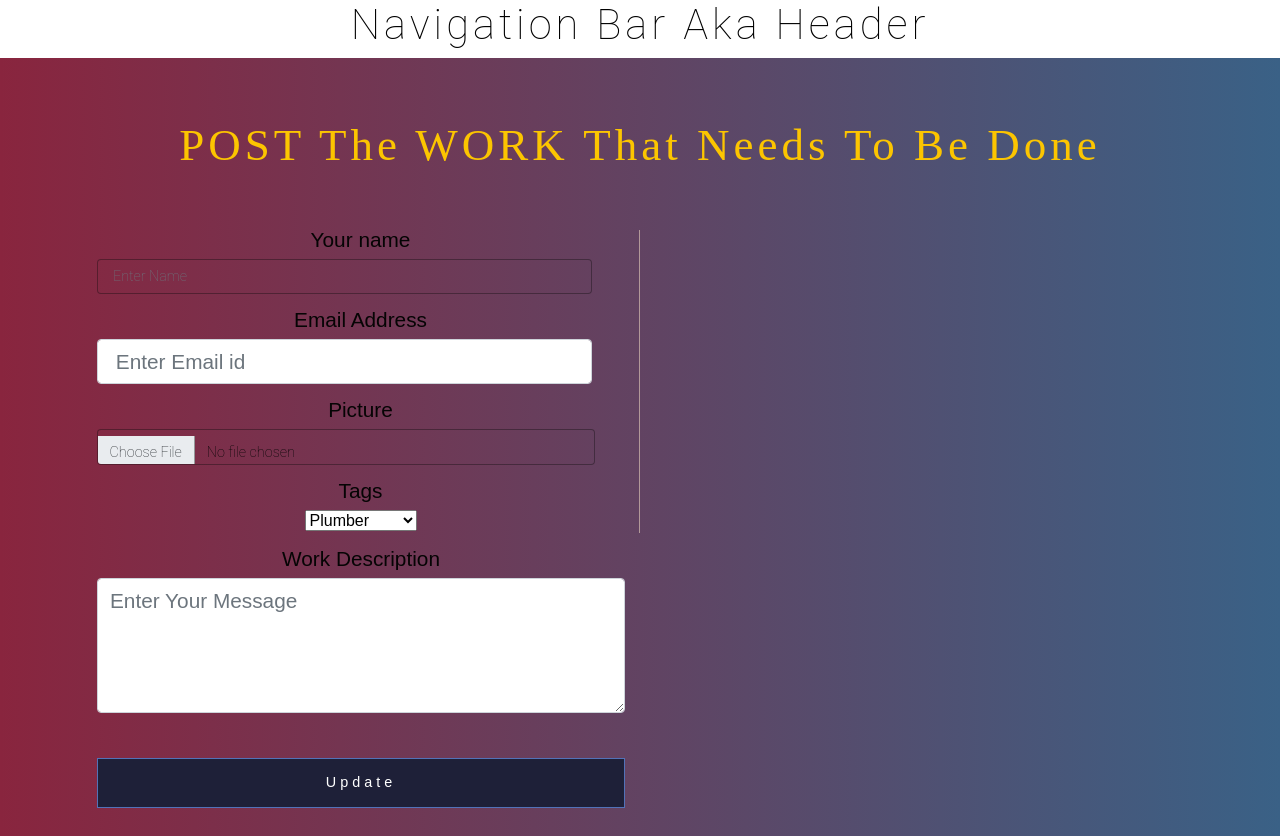
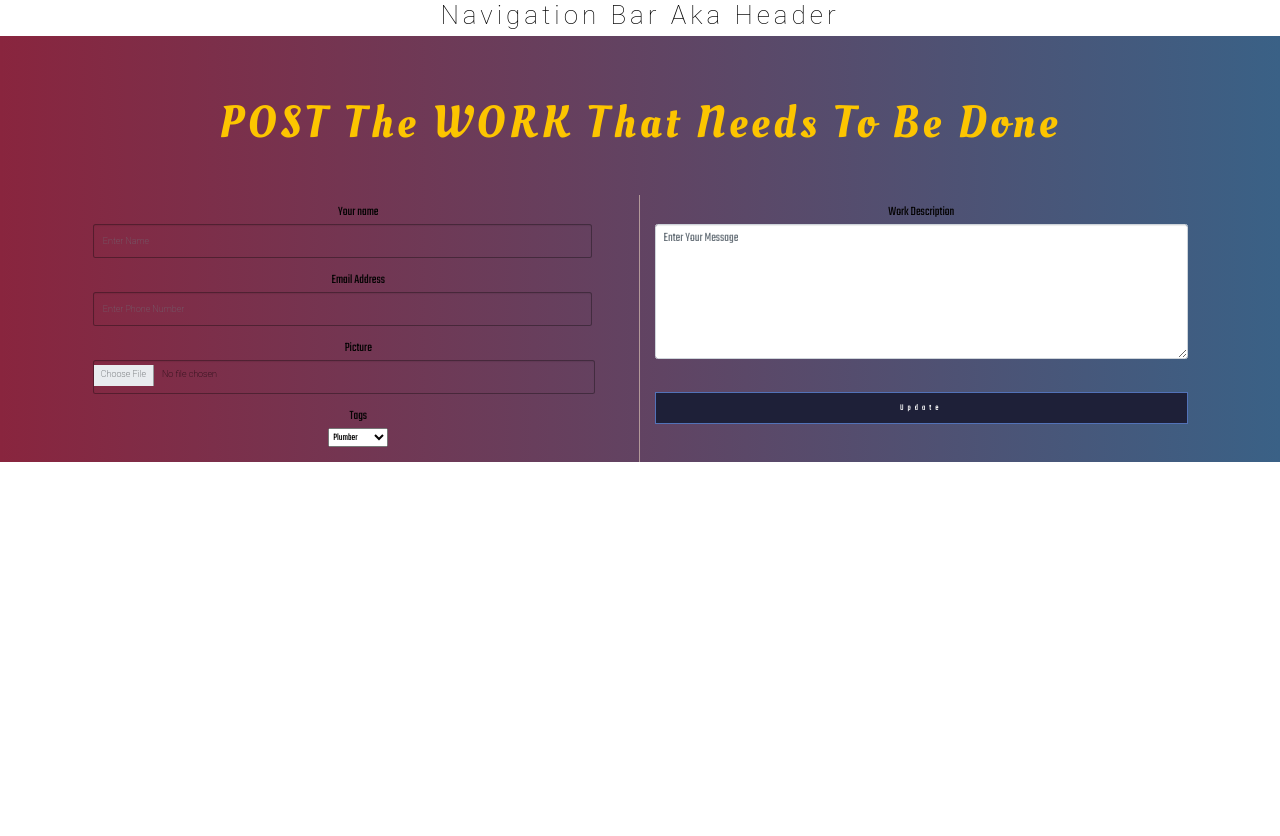
Before and after one commit to ThekkaPatta/FrontEnd, a React (Create React App) app: page /workpost in a window 1280 px wide. After the commit the page ends 800 px from the top, so only its background shows below. Built offline with nearby package versions, Linux system fonts and the light colour scheme; no server answers.

Commit message:
design redesigned

```diff
--- a/public/index.html
+++ b/public/index.html
@@ -5,9 +5,9 @@
     <link rel="icon" href="%PUBLIC_URL%/favicon.ico" />
     <meta name="viewport" content="width=device-width, initial-scale=1" />
     <meta name="theme-color" content="#000000" />
-    <link href="https://fonts.googleapis.com/css?family=Karla:400,700&display=swap" rel="stylesheet">
-    <link rel="stylesheet" href="https://cdn.materialdesignicons.com/4.8.95/css/materialdesignicons.min.css">
-    <link rel="stylesheet" href="https://stackpath.bootstrapcdn.com/bootstrap/4.4.1/css/bootstrap.min.css">
+    <link href="//maxcdn.bootstrapcdn.com/bootstrap/3.3.0/css/bootstrap.min.css" rel="stylesheet" id="bootstrap-css">
+    <script src="//maxcdn.bootstrapcdn.com/bootstrap/3.3.0/js/bootstrap.min.js"></script>
+    <script src="//code.jquery.com/jquery-1.11.1.min.js"></script>
 
 
     <meta
@@ -44,8 +44,8 @@
       To begin the development, run `npm start` or `yarn start`.
       To create a production bundle, use `npm run build` or `yarn build`.
     -->
-    <script src="https://code.jquery.com/jquery-3.4.1.min.js"></script>
-    <script src="https://cdn.jsdelivr.net/npm/popper.js@1.16.0/dist/umd/popper.min.js"></script>
-    <script src="https://stackpath.bootstrapcdn.com/bootstrap/4.4.1/js/bootstrap.min.js"></script>
+    <link href="https://fonts.googleapis.com/css?family=Oleo+Script:400,700" rel="stylesheet">
+   	<link href="https://fonts.googleapis.com/css?family=Teko:400,700" rel="stylesheet">
+   	<link href="https://maxcdn.bootstrapcdn.com/font-awesome/4.7.0/css/font-awesome.min.css" rel="stylesheet">
   </body>
 </html>
--- a/src/Components/Workpost.js
+++ b/src/Components/Workpost.js
@@ -69,9 +69,9 @@ class Workpost extends Component {
                                         />
                                     </div>
                                     <div class="form-group">
-                                        <label for="exampleInputEmail">Email Address</label>
-                                        <input type="email" class="form-control" id="exampleInputEmail"
-                                            placeholder=" Enter Email id" value={this.state.PhoneNo}/>
+                                        <label for="exampleInputPhoneNo">Email Address</label>
+                                        <input type="text" class="form-control" id="exampleInputPhoneNo"
+                                            placeholder=" Enter Phone Number" value={this.state.PhoneNo}/>
                                     </div>
                                     <div class="form-group">
                                         <label for="picture">Picture</label>
--- a/src/assets/css/workpost.css
+++ b/src/assets/css/workpost.css
@@ -1,4 +1,3 @@
-/*Contact sectiom*/
 .content-header{
   font-family: 'Oleo Script', cursive;
   color:#fcc500;
@@ -14,11 +13,12 @@
   font-family: 'Teko', sans-serif;
   padding-top: 60px;
   width: 100%;
+  width: 100vw;
   height: 550px;
   background: #3a6186; /* fallback for old browsers */
   background: -webkit-linear-gradient(to left, #3a6186 , #89253e); /* Chrome 10-25, Safari 5.1-6 */
   background: linear-gradient(to left, #3a6186 , #89253e); /* W3C, IE 10+/ Edge, Firefox 16+, Chrome 26+, Opera 12+, Safari 7+ */
-    color : rgb(5, 4, 4);
+  color : #fff;
 }
 .contact-section{
   padding-top: 40px;
```
Lines whose indentation alone changed are shown as unchanged.
